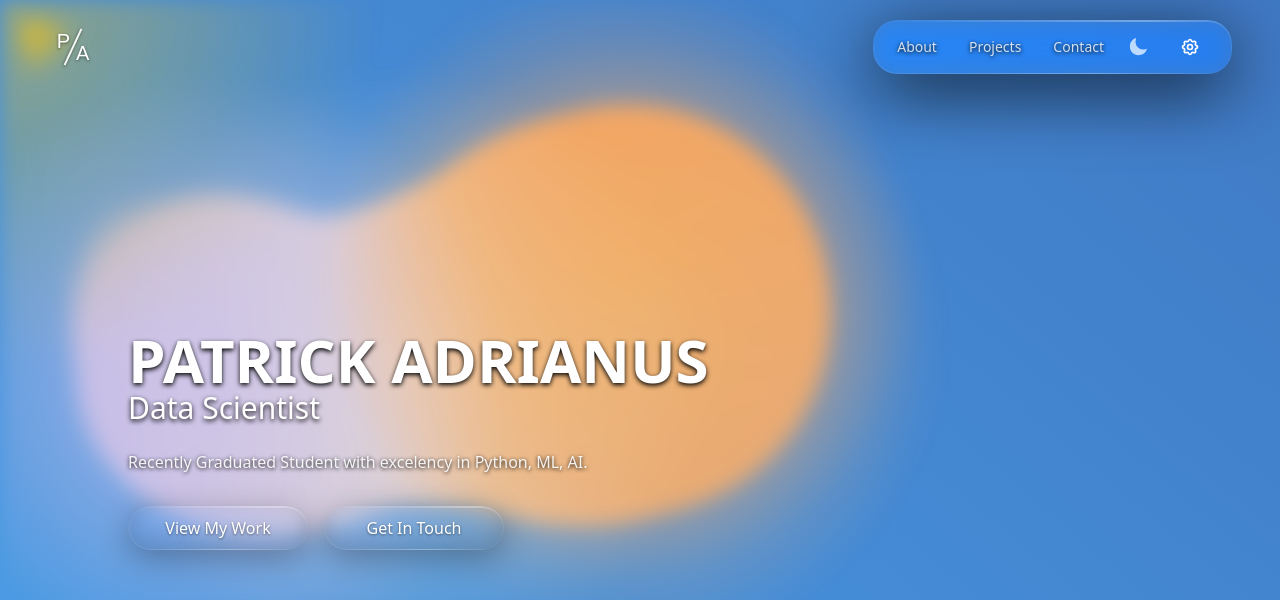
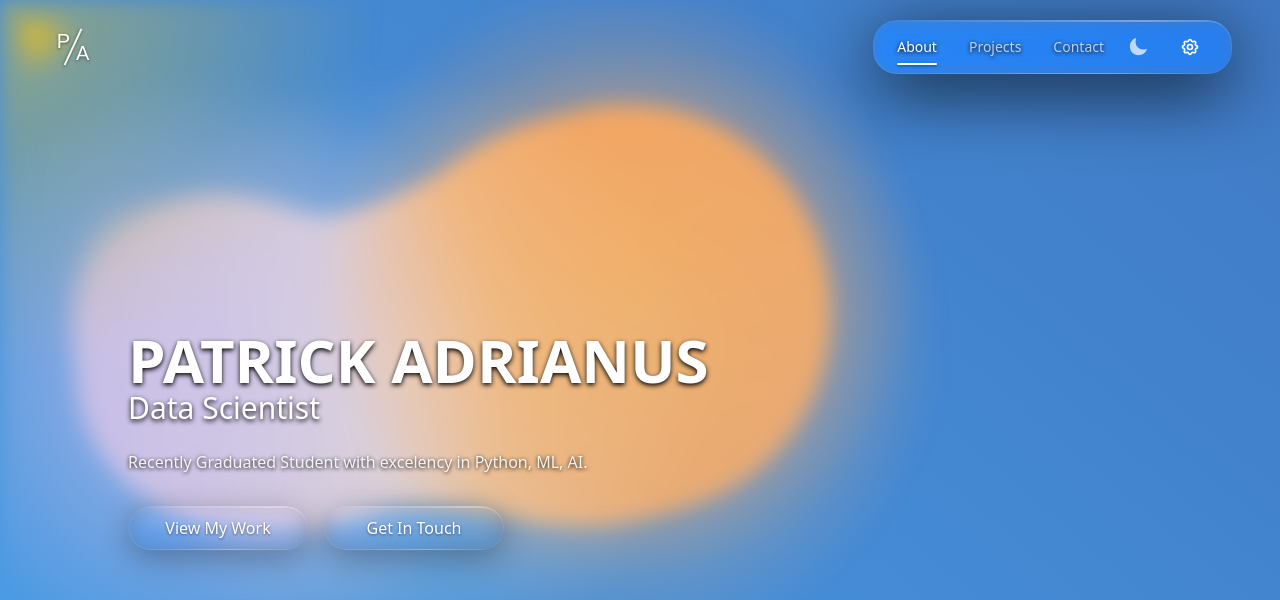
Before and after one commit to FallenUns/personal-website, a React (Vite) app: page / in a window 1280 px wide. Shown: the top 600 px of the page. Built offline with nearby package versions, Linux system fonts and the light colour scheme.

Commit message:
feat: Implement scroll spy hook for tracking active sections in viewport refactor: Update LiquidGlass, HeroSection, Contact, and ProjectsSection components for consistency and performance

```diff
--- a/src/components/HeroSection.tsx
+++ b/src/components/HeroSection.tsx
@@ -40,8 +40,12 @@ const HeroSection: React.FC = () => {
                 style={{ borderRadius: '9999px', cursor: 'pointer' }}
                 className="hover:bg-white/20 transition-all duration-300"
                 aberrationIntensity={1}
-                isElastic={true}
-                elasticity={0.2}
+                elasticity={0.1}
+                blurAmount={12}
+                saturation={150}
+                displacementScale={15}
+                overLight={false}
+                mode='standard'
                 onClick={() => {
                   const projectsSection = document.getElementById('projects');
                   if (projectsSection) {
@@ -67,8 +71,12 @@ const HeroSection: React.FC = () => {
                 style={{ borderRadius: '9999px', cursor: 'pointer' }}
                 className="hover:bg-white/20 transition-all duration-300"
                 aberrationIntensity={1}
-                isElastic={true}
-                elasticity={0.2}
+                elasticity={0.1}
+                blurAmount={12}
+                saturation={150}
+                displacementScale={15}
+                overLight={false}
+                mode='standard'
                 onClick={() => {
                     const contactSection = document.getElementById('contact');
                     if (contactSection) {
--- a/src/components/LiquidGlass.tsx
+++ b/src/components/LiquidGlass.tsx
@@ -46,8 +46,6 @@ const GlassFilter: React.FC<GlassFilterProps> = ({
   id,
   displacementScale,
   aberrationIntensity,
-  width,
-  height,
   mode,
   shaderMapUrl,
 }) => (
@@ -383,12 +381,8 @@ const LiquidGlass: React.FC<LiquidGlassProps> = ({
     boxShadow: overLight
       ? "0px 16px 70px rgba(0, 0, 0, 0.75)"
       : "0 8px 32px rgba(0, 0, 0, 0.3), 0 -10px 25px inset rgba(0, 0, 0, 0.15)",
-    backdropFilter: `url(#${id}) blur(${
-      (overLight ? 12 : 4) + blurAmount * 2
-    }px) saturate(${saturation}%)`,
-    WebkitBackdropFilter: `url(#${id}) blur(${
-      (overLight ? 12 : 4) + blurAmount * 2
-    }px) saturate(${saturation}%)`,
+    backdropFilter: `url(#${id}) blur(${blurAmount}px) saturate(${saturation}%)`,
+    WebkitBackdropFilter: `url(#${id}) blur(${blurAmount}px) saturate(${saturation}%)`,
     display: "flex",
     alignItems: "center",
     justifyContent: "center",
--- a/src/components/NavBar.tsx
+++ b/src/components/NavBar.tsx
@@ -2,6 +2,7 @@ import React, { useState, memo, useCallback, useEffect, useRef } from 'react';
 import { motion, AnimatePresence } from 'framer-motion';
 import LiquidGlass from './LiquidGlass';
 import Logo from './Logo';
+import { useScrollSpy } from '../hooks/useScrollSpy';
 
 // Interfaces for component props
 interface NavbarProps {
@@ -64,7 +65,7 @@ const SkyControllerDropdown: React.FC<SkyControllerDropdownProps> = memo((props)
                 style={{ borderRadius: '24px' }}
                 isElastic={true}
                 elasticity={0.1}
-                blurAmount={0}
+                blurAmount={15}
                 mode='shader'
                 aberrationIntensity={1}
                 saturation={160}
@@ -112,12 +113,16 @@ const Navbar: React.FC<NavbarProps> = (props) => {
   const settingsButtonRef = useRef<HTMLButtonElement>(null);
   const [rightContentDimensions, setRightContentDimensions] = useState({ width: 0, height: 0 });
 
-  // Simple scroll function
+  // -- NEW: Scroll spy setup --
+  const sectionIds = ['about', 'projects', 'contact'];
+  const activeSection = useScrollSpy(sectionIds, { offset: 100 });
+
+  // Scroll function
   const scrollToSection = useCallback((sectionId: string) => {
     const element = document.getElementById(sectionId);
     if (element) {
-      const navHeight = 0;
-      const elementPosition = element.getBoundingClientRect().top + window.pageYOffset;
+      const navHeight = 0; // Adjusted for better positioning
+      const elementPosition = element.getBoundingClientRect().top + window.scrollY;
       const offsetPosition = elementPosition - navHeight;
 
       window.scrollTo({
@@ -127,12 +132,10 @@ const Navbar: React.FC<NavbarProps> = (props) => {
     }
   }, []);
 
-  // Close dropdown when clicking outside (but not on the settings button)
+  // Close dropdown when clicking outside
   useEffect(() => {
     const handleClickOutside = (event: MouseEvent) => {
       const target = event.target as Node;
-
-      // Don't close if clicking on the settings button or inside the dropdown
       if (
         dropdownRef.current &&
         !dropdownRef.current.contains(target) &&
@@ -142,11 +145,9 @@ const Navbar: React.FC<NavbarProps> = (props) => {
         setIsDropdownVisible(false);
       }
     };
-
     if (isDropdownVisible) {
       document.addEventListener('mousedown', handleClickOutside);
     }
-
     return () => {
       document.removeEventListener('mousedown', handleClickOutside);
     };
@@ -159,11 +160,9 @@ const Navbar: React.FC<NavbarProps> = (props) => {
         setRightContentDimensions({ width, height });
       }
     });
-
     if (rightContentRef.current) {
       resizeObserver.observe(rightContentRef.current);
     }
-
     return () => resizeObserver.disconnect();
   }, []);
 
@@ -172,12 +171,17 @@ const Navbar: React.FC<NavbarProps> = (props) => {
   }, []);
 
   const navContentHeight = '54px';
+  const navLinks = [
+    { id: 'about', label: 'About' },
+    { id: 'projects', label: 'Projects' },
+    { id: 'contact', label: 'Contact' }
+  ];
+
   return (
     <>
       {/* Left Navigation Section - Logo */}
       <motion.nav
         initial={{ opacity: 0, y: -20 }}
-        // --- Animate on load, no dependency on `isLoading` ---
         animate={{ opacity: 1, y: 0 }}
         transition={{ duration: 0.6, delay: 0.3 }}
         style={{
@@ -198,7 +202,6 @@ const Navbar: React.FC<NavbarProps> = (props) => {
       {/* Right Navigation Section - Menu Items */}
       <motion.nav
         initial={{ opacity: 0, y: -20 }}
-        // --- Animate on load, no dependency on `isLoading` ---
         animate={{ opacity: 1, y: 0 }}
         transition={{ duration: 0.6, delay: 0.4 }}
         style={{
@@ -223,32 +226,39 @@ const Navbar: React.FC<NavbarProps> = (props) => {
           aberrationIntensity={1}
           displacementScale={15}
           overLight={true}
-          blurAmount={0}
-          mode='shader'
+          blurAmount={8}
+          mode='standard'
           isElastic={true}
         />
         <div ref={rightContentRef} style={{ position: 'absolute', top: 0, left: 0 }}>
             <div className="flex items-center justify-end font-sans h-full mx-auto px-6 relative" style={{height: navContentHeight}}>
-              <div className="flex items-center space-x-4 text-sm text-white/80">
+              <div className="flex items-center space-x-4 text-sm">
                 <div className="hidden md:flex items-center space-x-8">
-                  <button
-                    onClick={() => scrollToSection('about')}
-                    className="hover:text-white transition-colors duration-300 [text-shadow:0_1px_4px_rgba(0,0,0,1)] font-medium cursor-pointer bg-transparent border-none"
-                  >
-                    About
-                  </button>
-                  <button
-                    onClick={() => scrollToSection('projects')}
-                    className="hover:text-white transition-colors duration-300 [text-shadow:0_1px_4px_rgba(0,0,0,1)] font-medium cursor-pointer bg-transparent border-none"
-                  >
-                    Projects
-                  </button>
-                  <button
-                    onClick={() => scrollToSection('contact')}
-                    className="hover:text-white transition-colors duration-300 [text-shadow:0_1px_4px_rgba(0,0,0,1)] font-medium cursor-pointer bg-transparent border-none"
-                  >
-                    Contact
-                  </button>
+                  {/* -- MODIFIED: Dynamic nav buttons with active indicator -- */}
+                  {navLinks.map((link) => (
+                    <button
+                      key={link.id}
+                      onClick={() => scrollToSection(link.id)}
+                      className={`relative hover:text-white transition-colors duration-300 [text-shadow:0_1px_4px_rgba(0,0,0,1)] font-medium cursor-pointer bg-transparent border-none py-2
+                        ${activeSection === link.id
+                          ? 'text-white'
+                          : 'text-white/70'
+                        }`
+                      }
+                    >
+                      {link.label}
+                      {activeSection === link.id && (
+                        <motion.div
+                          className="absolute bottom-0 left-0 right-0 h-0.5 bg-white"
+                          layoutId="active-nav-link-indicator"
+                          initial={{ opacity: 0 }}
+                          animate={{ opacity: 1 }}
+                          exit={{ opacity: 0 }}
+                          style={{ borderRadius: '2px', boxShadow: '0 1px 3px rgba(0,0,0,0.5)' }}
+                        />
+                      )}
+                    </button>
+                  ))}
                 </div>
                   {/* Dark Mode Toggle Icon */}
                 <motion.button
@@ -257,7 +267,7 @@ const Navbar: React.FC<NavbarProps> = (props) => {
                   aria-label="Toggle dark mode"
                   whileHover={{ scale: 1.1 }}
                   whileTap={{ scale: 0.9 }}
-                >                  {/* ...existing dark mode icon code... */}
+                >
                   <motion.div
                     className="relative w-5 h-5 flex items-center justify-center"
                     animate={{
@@ -271,7 +281,7 @@ const Navbar: React.FC<NavbarProps> = (props) => {
                       duration: 0.4
                     }}
                   >
-                    {/* Moon Icon - Shows in Light Mode */}
+                    {/* Moon Icon */}
                     <motion.svg
                       xmlns="http://www.w3.org/2000/svg"
                       className="absolute w-5 h-5 text-blue-200"
@@ -290,7 +300,7 @@ const Navbar: React.FC<NavbarProps> = (props) => {
                       <path fillRule="evenodd" d="M9.528 1.718a.75.75 0 01.162.819A8.97 8.97 0 009 6a9 9 0 009 9 8.97 8.97 0 003.463-.69.75.75 0 01.981.98 10.503 10.503 0 01-9.694 6.46c-5.799 0-10.5-4.701-10.5-10.5 0-4.368 2.667-8.112 6.46-9.694a.75.75 0 01.818.162z" clipRule="evenodd" />
                     </motion.svg>
 
-                    {/* Sun Icon - Shows in Dark Mode */}
+                    {/* Sun Icon */}
                     <motion.svg
                       xmlns="http://www.w3.org/2000/svg"
                       className="absolute w-5 h-5 text-yellow-300"
@@ -308,7 +318,8 @@ const Navbar: React.FC<NavbarProps> = (props) => {
                     >
                       <path d="M12 2.25a.75.75 0 01.75.75v2.25a.75.75 0 01-1.5 0V3a.75.75 0 01.75-.75zM7.5 12a4.5 4.5 0 119 0 4.5 4.5 0 01-9 0zM18.894 6.166a.75.75 0 00-1.06-1.06l-1.591 1.59a.75.75 0 101.06 1.061l1.591-1.59zM21.75 12a.75.75 0 01-.75.75h-2.25a.75.75 0 010-1.5H21a.75.75 0 01.75.75zM17.834 18.894a.75.75 0 001.06-1.06l-1.59-1.591a.75.75 0 10-1.061 1.06l1.59 1.591zM12 18a.75.75 0 01.75.75V21a.75.75 0 01-1.5 0v-2.25A.75.75 0 0112 18zM7.758 17.303a.75.75 0 00-1.061-1.06l-1.591 1.59a.75.75 0 001.06 1.061l1.591-1.59zM6 12a.75.75 0 01-.75.75H3a.75.75 0 010-1.5h2.25A.75.75 0 016 12zM6.697 7.757a.75.75 0 001.06-1.06l-1.59-1.591a.75.75 0 00-1.061 1.06l1.59 1.591z" />
                     </motion.svg>
-                  </motion.div>                </motion.button>
+                  </motion.div>
+                </motion.button>
                 <button
                   ref={settingsButtonRef}
                   onClick={handleToggleDropdown}
@@ -316,7 +327,8 @@ const Navbar: React.FC<NavbarProps> = (props) => {
                   aria-label="Toggle sky controls"
                 >
                   <SettingsIcon isActive={isDropdownVisible} />
-                </button>              </div>
+                </button>
+              </div>
             </div>
         </div>
 
--- a/src/components/ProjectsSection.tsx
+++ b/src/components/ProjectsSection.tsx
@@ -67,8 +67,9 @@ const ProjectCard = memo(({ project }: { project: typeof projects[0] }) => {
         saturation={150}
         aberrationIntensity={1}
         displacementScale={15}
-        overLight={true}
-        blurAmount={0}
+        overLight={false}
+        blurAmount={12}
+        mode='standard'
       >
         <div className="w-full h-full flex flex-col items-center justify-center p-6 text-center">
           <h2 className="relative text-xl font-bold mb-2 text-white [text-shadow:0_2px_5px_rgba(0,0,0,1)]">{project.title}</h2>
--- /dev/null
+++ b/src/hooks/useScrollSpy.ts
@@ -0,0 +1,83 @@
+import { useState, useEffect, useRef } from 'react';
+import { throttle } from '../utils/throttle';
+
+/**
+ * A custom hook to track which section is currently visible in the viewport.
+ * @param sectionIds - An array of the DOM element IDs for the sections to track.
+ * @param options - Configuration for offset and throttle delay.
+ * @returns The ID of the currently active section.
+ */
+export const useScrollSpy = (
+  sectionIds: string[],
+  options?: {
+    offset?: number;
+    throttleMs?: number;
+  }
+): string | null => {
+  const [activeSection, setActiveSection] = useState<string | null>(null);
+  const { offset = 100, throttleMs = 100 } = options || {};
+
+  const sectionElementsRef = useRef<{ [id: string]: { top: number; bottom: number } }>({});
+
+  // Function to calculate and cache the positions of all sections
+  const calculateSectionPositions = () => {
+    const positions: { [id: string]: { top: number; bottom: number } } = {};
+    sectionIds.forEach(id => {
+      const element = document.getElementById(id);
+      if (element) {
+        const rect = element.getBoundingClientRect();
+        const top = rect.top + window.scrollY - offset;
+        const bottom = top + rect.height;
+        positions[id] = { top, bottom };
+      }
+    });
+    sectionElementsRef.current = positions;
+  };
+
+  // Recalculate positions on mount and on resize to ensure accuracy
+  useEffect(() => {
+    calculateSectionPositions();
+    const handleResize = throttle(calculateSectionPositions, 200);
+    window.addEventListener('resize', handleResize);
+    return () => window.removeEventListener('resize', handleResize);
+  }, [sectionIds, offset]);
+
+
+  useEffect(() => {
+    const handleScroll = throttle(() => {
+      const scrollY = window.scrollY;
+      const sectionPositions = sectionElementsRef.current;
+
+      let currentSection: string | null = null;
+      for (const id of sectionIds) {
+        const section = sectionPositions[id];
+        if (section && scrollY >= section.top && scrollY < section.bottom) {
+          currentSection = id;
+          break;
+        }
+      }
+
+      if (currentSection === null) {
+        let lastVisibleSection: string | null = null;
+        for (const id of sectionIds) {
+            const section = sectionPositions[id];
+            if (section && scrollY >= section.top) {
+                lastVisibleSection = id;
+            }
+        }
+        currentSection = lastVisibleSection;
+      }
+
+      setActiveSection(currentSection);
+    }, throttleMs);
+
+    window.addEventListener('scroll', handleScroll, { passive: true });
+    handleScroll(); // Initial check
+
+    return () => {
+      window.removeEventListener('scroll', handleScroll);
+    };
+  }, [sectionIds, throttleMs]);
+
+  return activeSection;
+};
```
Also changed, not shown: src/components/Contact.tsx (+11 -4 lines).
